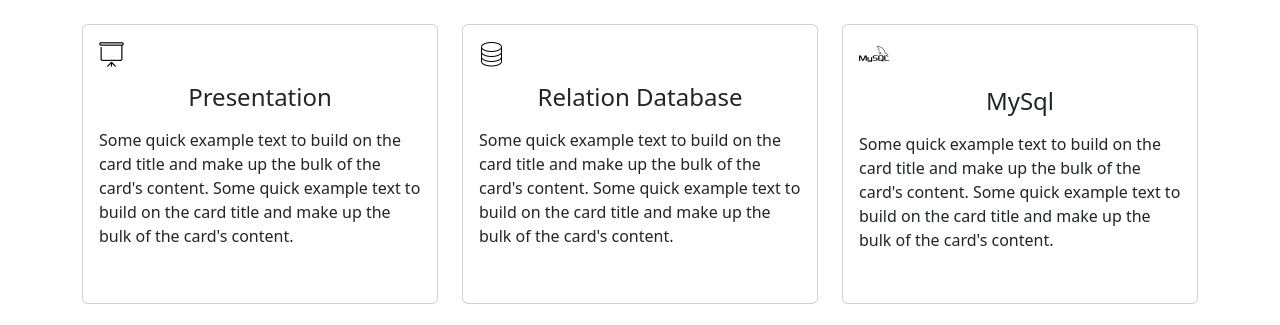
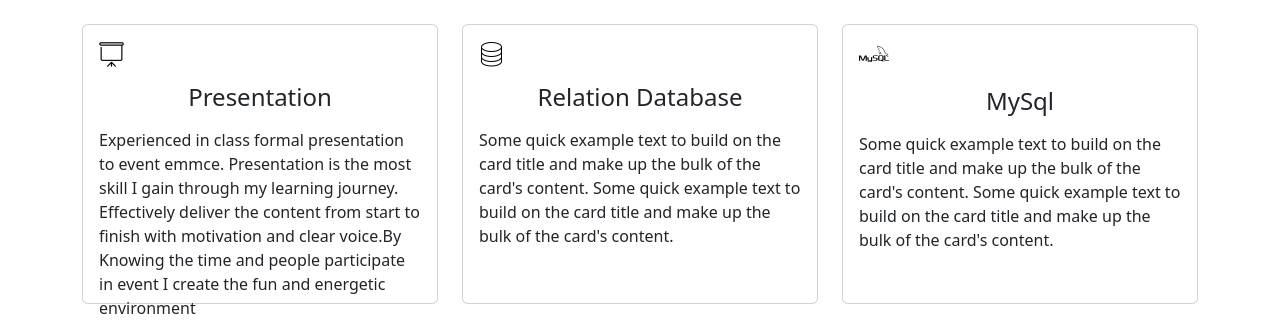
Before and after one commit to soethurakyaw16/portofilo, a plain HTML site: page index.html in a window 1280 px wide. Shown: the part 1400-1725 px from the top of the page. Drawn offline with nearby package versions, Linux system fonts and the light colour scheme.

Commit message:
third commit testing

```diff
--- a/index.html
+++ b/index.html
@@ -110,8 +110,7 @@
                         <div class="card-body">
                             <image src="images/presentation.png">
                             <h4 class="card-title mt-3">Presentation</h4>
-                            <p class="card-text mt-3">Some quick example text to build on the card title and make up the bulk of the card's content.
-                                Some quick example text to build on the card title and make up the bulk of the card's content.
+                            <p class="card-text mt-3">Experienced in class formal presentation to event emmce. Presentation is the most skill I gain through my learning journey. Effectively deliver the content from start to finish with motivation and clear voice.By Knowing the time and people participate in event I create the fun and energetic environment
                             </p>
                         </div>
                     </div>
```
